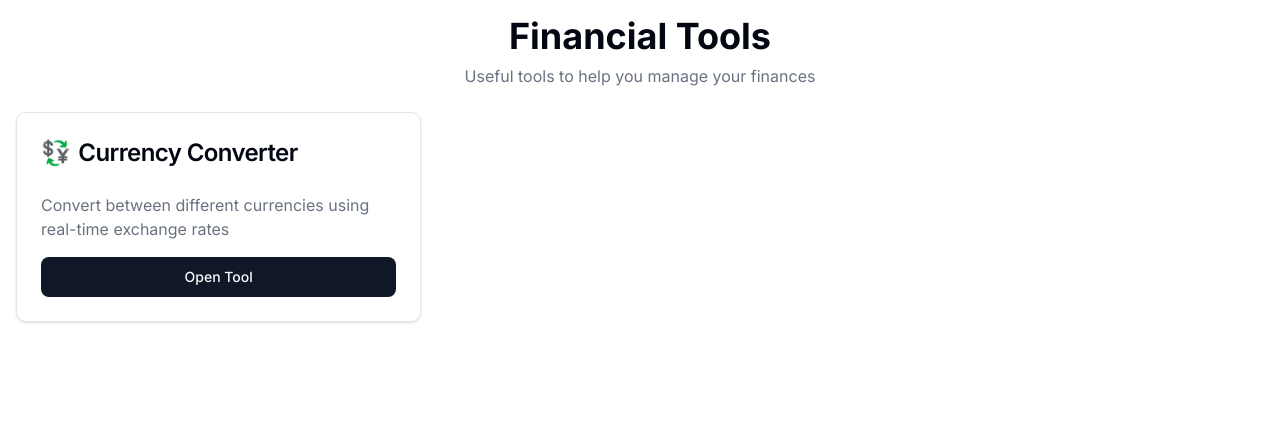
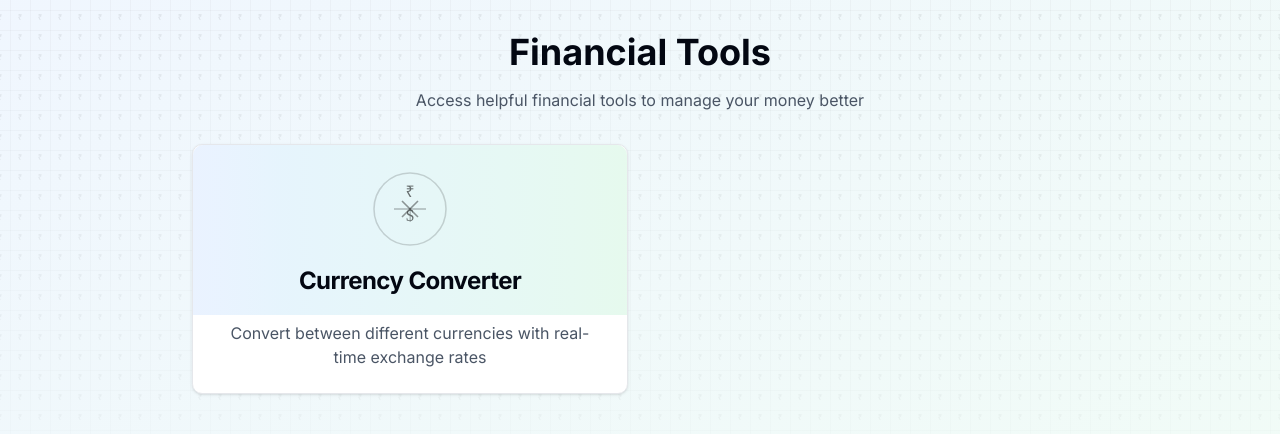
Before and after one commit to SM7958302/moneywise-app, a Next.js app: page /tools in a window 1280 px wide. Shown: the top 434 px of the page. Built offline with nearby package versions, Linux system fonts and the light colour scheme.

Commit message:
feat: enhance UI with financial themes and INR base currency

```diff
--- a/src/app/tools/page.tsx
+++ b/src/app/tools/page.tsx
@@ -3,43 +3,54 @@
 import Link from "next/link"
 import { Card, CardContent, CardHeader, CardTitle } from "@/components/ui/card"
 import { Button } from "@/components/ui/button"
+import { Background } from "@/components/ui/background"
+import Image from "next/image"
 
 const tools = [
   {
     name: "Currency Converter",
-    description: "Convert between different currencies using real-time exchange rates",
-    href: "/tools/currency-converter",
-    icon: "💱"
+    description: "Convert between different currencies with real-time exchange rates",
+    link: "/tools/currency-converter",
+    icon: "/currency-exchange.svg"
   }
 ]
 
 export default function ToolsPage() {
   return (
-    <div className="container mx-auto p-4 space-y-6">
-      <div className="text-center">
-        <h1 className="text-4xl font-bold mb-2">Financial Tools</h1>
-        <p className="text-muted-foreground">
-          Useful tools to help you manage your finances
+    <div className="container mx-auto px-4 py-8">
+      <Background />
+      <div className="max-w-4xl mx-auto">
+        <h1 className="text-4xl font-bold text-center mb-4">Financial Tools</h1>
+        <p className="text-gray-600 text-center mb-8">
+          Access helpful financial tools to manage your money better
         </p>
-      </div>
 
-      <div className="grid gap-4 md:grid-cols-2 lg:grid-cols-3">
-        {tools.map((tool) => (
-          <Card key={tool.name} className="hover:shadow-lg transition-shadow">
-            <CardHeader>
-              <CardTitle className="flex items-center gap-2">
-                <span className="text-2xl">{tool.icon}</span>
-                {tool.name}
-              </CardTitle>
-            </CardHeader>
-            <CardContent>
-              <p className="text-muted-foreground mb-4">{tool.description}</p>
-              <Button asChild className="w-full">
-                <Link href={tool.href}>Open Tool</Link>
-              </Button>
-            </CardContent>
-          </Card>
-        ))}
+        <div className="grid grid-cols-1 md:grid-cols-2 gap-6">
+          {tools.map((tool) => (
+            <Link key={tool.name} href={tool.link}>
+              <Card className="h-full hover:shadow-lg transition-shadow duration-200">
+                <CardHeader className="relative">
+                  <div className="absolute inset-0 bg-gradient-to-r from-blue-500/10 to-green-500/10 rounded-t-lg" />
+                  <div className="relative">
+                    <div className="flex justify-center mb-4">
+                      <Image
+                        src={tool.icon}
+                        alt={tool.name}
+                        width={80}
+                        height={80}
+                        className="opacity-80"
+                      />
+                    </div>
+                    <CardTitle className="text-2xl font-bold text-center">{tool.name}</CardTitle>
+                  </div>
+                </CardHeader>
+                <CardContent className="text-center text-gray-600">
+                  {tool.description}
+                </CardContent>
+              </Card>
+            </Link>
+          ))}
+        </div>
       </div>
     </div>
   )
--- /dev/null
+++ b/src/components/ui/background.tsx
@@ -0,0 +1,11 @@
+import React from 'react'
+
+export function Background() {
+  return (
+    <div className="fixed inset-0 -z-10 overflow-hidden">
+      <div className="absolute inset-0 bg-gradient-to-br from-blue-50 to-green-50 opacity-90" />
+      <div className="absolute inset-0 bg-[url('/grid.svg')] bg-center [mask-image:linear-gradient(180deg,white,rgba(255,255,255,0))]" />
+      <div className="absolute inset-0 bg-[radial-gradient(circle_at_center,_var(--tw-gradient-stops))] from-blue-100/20 via-transparent to-transparent" />
+    </div>
+  )
+}
--- a/src/components/ui/currency-converter.tsx
+++ b/src/components/ui/currency-converter.tsx
@@ -1,41 +1,39 @@
 "use client"
 
 import React, { useState, useEffect } from "react"
-import { Card } from "@/components/ui/card"
+import { Card, CardContent, CardHeader, CardTitle } from "@/components/ui/card"
 import { Button } from "@/components/ui/button"
 import { Input } from "@/components/ui/input"
 import { Select, SelectContent, SelectItem, SelectTrigger, SelectValue } from "@/components/ui/select"
+import { ArrowRight, RefreshCw } from "lucide-react"
+import Image from 'next/image'
 
 const currencies = [
-  { code: "USD", name: "US Dollar" },
-  { code: "EUR", name: "Euro" },
-  { code: "GBP", name: "British Pound" },
-  { code: "JPY", name: "Japanese Yen" },
-  { code: "AUD", name: "Australian Dollar" },
-  { code: "CAD", name: "Canadian Dollar" },
-  { code: "CHF", name: "Swiss Franc" },
-  { code: "CNY", name: "Chinese Yuan" },
-  { code: "INR", name: "Indian Rupee" },
-  { code: "NZD", name: "New Zealand Dollar" }
+  { code: "INR", name: "Indian Rupee", symbol: "₹" },
+  { code: "USD", name: "US Dollar", symbol: "$" },
+  { code: "EUR", name: "Euro", symbol: "€" },
+  { code: "GBP", name: "British Pound", symbol: "£" },
+  { code: "JPY", name: "Japanese Yen", symbol: "¥" },
+  { code: "AUD", name: "Australian Dollar", symbol: "A$" },
+  { code: "CAD", name: "Canadian Dollar", symbol: "C$" },
+  { code: "CHF", name: "Swiss Franc", symbol: "Fr" },
+  { code: "CNY", name: "Chinese Yuan", symbol: "¥" },
+  { code: "NZD", name: "New Zealand Dollar", symbol: "NZ$" }
 ]
 
 export function CurrencyConverter() {
-  const [amount, setAmount] = useState<string>("")
-  const [fromCurrency, setFromCurrency] = useState("USD")
-  const [toCurrency, setToCurrency] = useState("EUR")
+  const [amount, setAmount] = useState("")
+  const [fromCurrency, setFromCurrency] = useState("INR")
+  const [toCurrency, setToCurrency] = useState("USD")
   const [rates, setRates] = useState<Record<string, number>>({})
-  const [loading, setLoading] = useState(false)
-  const [error, setError] = useState<string | null>(null)
-
-  useEffect(() => {
-    fetchRates()
-  }, [])
+  const [loading, setLoading] = useState(true)
+  const [error, setError] = useState("")
 
   const fetchRates = async () => {
     try {
       setLoading(true)
-      setError(null)
-      const response = await fetch("https://api.exchangerate-api.com/v4/latest/USD")
+      setError("")
+      const response = await fetch("https://api.exchangerate-api.com/v4/latest/INR")
       const data = await response.json()
       setRates(data.rates)
     } catch (err) {
@@ -45,48 +43,57 @@ export function CurrencyConverter() {
     }
   }
 
-  const handleAmountChange = (value: string) => {
+  useEffect(() => {
+    fetchRates()
+  }, [])
+
+  const handleAmountChange = (e: React.ChangeEvent<HTMLInputElement>) => {
+    const value = e.target.value
     // Only allow positive numbers with up to 2 decimal places
-    const sanitizedValue = value.replace(/[^0-9.]/g, "")
-    if (sanitizedValue === "" || /^\d*\.?\d{0,2}$/.test(sanitizedValue)) {
-      setAmount(sanitizedValue)
+    if (/^\d*\.?\d{0,2}$/.test(value) || value === "") {
+      setAmount(value)
     }
   }
 
   const convertCurrency = () => {
-    if (!amount || isNaN(Number(amount))) return 0
-
-    const numericAmount = Number(amount)
-    if (numericAmount <= 0 || !isFinite(numericAmount)) return 0
-
+    if (!amount || isNaN(Number(amount)) || Number(amount) <= 0) return 0
     const fromRate = rates[fromCurrency] || 1
     const toRate = rates[toCurrency] || 1
-    const result = (numericAmount / fromRate) * toRate
-
-    // Format the result with 2 decimal places and prevent scientific notation
+    const result = (Number(amount) * toRate) / fromRate
     return result.toFixed(2)
   }
 
   return (
-    <Card className="p-6">
-      <h2 className="text-2xl font-bold mb-6">Currency Converter</h2>
-
-      <div className="space-y-4">
-        <div className="grid gap-4">
-          <div>
-            <label className="block text-sm font-medium mb-2">Amount</label>
+    <Card className="w-full max-w-2xl mx-auto">
+      <CardHeader className="relative">
+        <div className="absolute inset-0 bg-gradient-to-r from-blue-500/10 to-green-500/10 rounded-t-lg" />
+        <div className="relative">
+          <CardTitle className="text-2xl font-bold text-center mb-2">Currency Converter</CardTitle>
+          <div className="flex justify-center">
+            <Image
+              src="/currency-exchange.svg"
+              alt="Currency Exchange"
+              width={100}
+              height={100}
+              className="opacity-80"
+            />
+          </div>
+        </div>
+      </CardHeader>
+      <CardContent className="space-y-6">
+        <div className="grid grid-cols-1 md:grid-cols-3 gap-4">
+          <div className="space-y-2">
+            <label className="text-sm font-medium">Amount</label>
             <Input
               type="text"
               value={amount}
-              onChange={(e) => handleAmountChange(e.target.value)}
+              onChange={handleAmountChange}
               placeholder="Enter amount"
               className="w-full"
             />
           </div>
-
-          <div className="grid grid-cols-2 gap-4">
-            <div>
-              <label className="block text-sm font-medium mb-2">From</label>
+          <div className="space-y-2">
+            <label className="text-sm font-medium">From</label>
             <Select value={fromCurrency} onValueChange={setFromCurrency}>
               <SelectTrigger>
                 <SelectValue />
@@ -94,15 +101,14 @@ export function CurrencyConverter() {
               <SelectContent>
                 {currencies.map((currency) => (
                   <SelectItem key={currency.code} value={currency.code}>
-                      {currency.code} - {currency.name}
+                    {currency.symbol} {currency.code}
                   </SelectItem>
                 ))}
               </SelectContent>
             </Select>
           </div>
-
-            <div>
-              <label className="block text-sm font-medium mb-2">To</label>
+          <div className="space-y-2">
+            <label className="text-sm font-medium">To</label>
             <Select value={toCurrency} onValueChange={setToCurrency}>
               <SelectTrigger>
                 <SelectValue />
@@ -110,36 +116,43 @@ export function CurrencyConverter() {
               <SelectContent>
                 {currencies.map((currency) => (
                   <SelectItem key={currency.code} value={currency.code}>
-                      {currency.code} - {currency.name}
+                    {currency.symbol} {currency.code}
                   </SelectItem>
                 ))}
               </SelectContent>
             </Select>
           </div>
         </div>
+
+        {loading ? (
+          <div className="text-center py-4">
+            <RefreshCw className="w-6 h-6 animate-spin mx-auto text-blue-500" />
           </div>
-
-        {loading && (
+        ) : error ? (
+          <div className="text-center py-4 text-red-500">{error}</div>
+        ) : (
           <div className="text-center py-4">
-            <p className="text-gray-600">Loading exchange rates...</p>
+            <div className="text-2xl font-bold text-blue-600">
+              {currencies.find(c => c.code === toCurrency)?.symbol}
+              {convertCurrency()}
+            </div>
+            <div className="text-sm text-gray-500 mt-1">
+              {amount} {currencies.find(c => c.code === fromCurrency)?.code} =
+            </div>
           </div>
         )}
 
-        {error && (
-          <div className="text-center py-4">
-            <p className="text-red-500">{error}</p>
+        <div className="flex justify-center">
+          <Button
+            onClick={fetchRates}
+            variant="outline"
+            className="gap-2"
+          >
+            <RefreshCw className="w-4 h-4" />
+            Refresh Rates
+          </Button>
         </div>
-        )}
-
-        {!loading && !error && amount && (
-          <div className="mt-6 p-4 bg-gray-50 rounded-lg">
-            <p className="text-sm text-gray-600 mb-2">Converted Amount:</p>
-            <p className="text-2xl font-bold">
-              {convertCurrency()} {toCurrency}
-            </p>
-          </div>
-        )}
-      </div>
+      </CardContent>
     </Card>
   )
 }
```
Also changed, not shown: src/app/tools/currency-converter/page.tsx (+6 -7 lines), public/currency-exchange.svg (added), public/grid.svg (added). Lines whose indentation alone changed are shown as unchanged.
